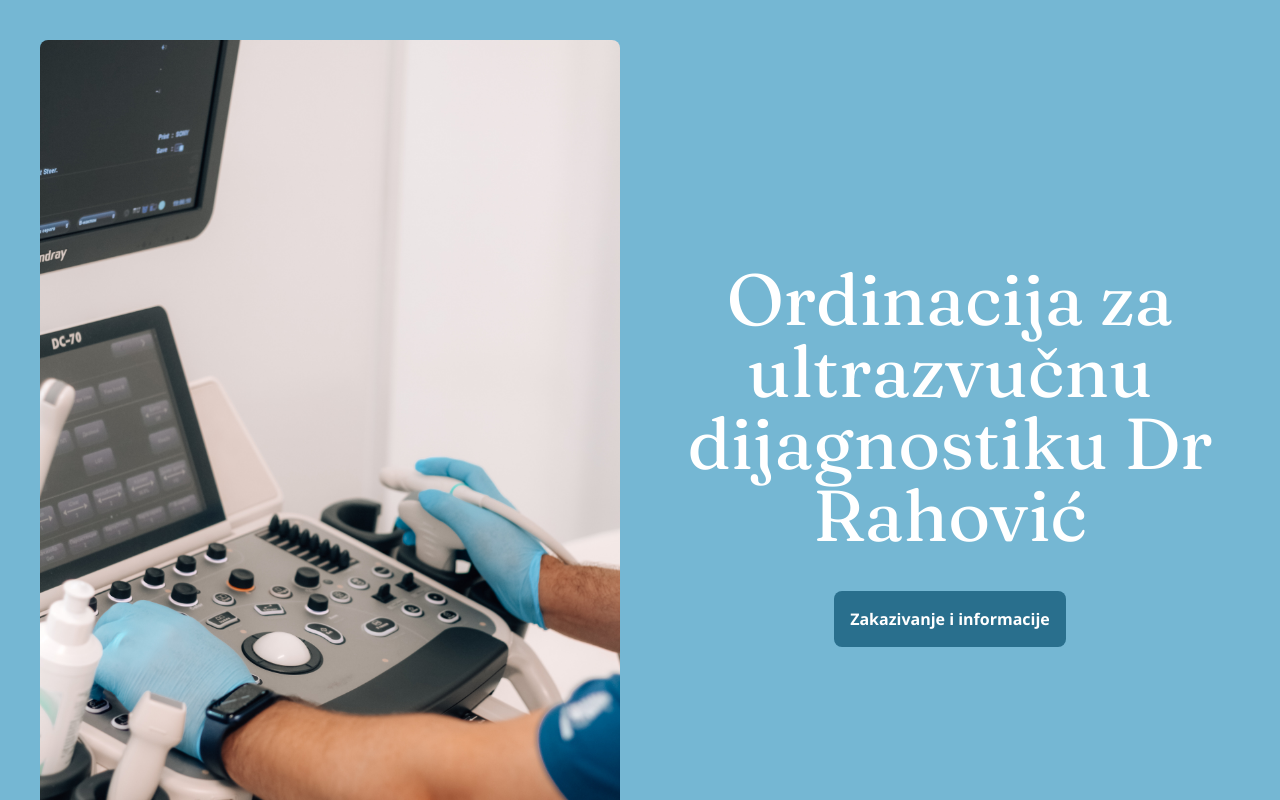
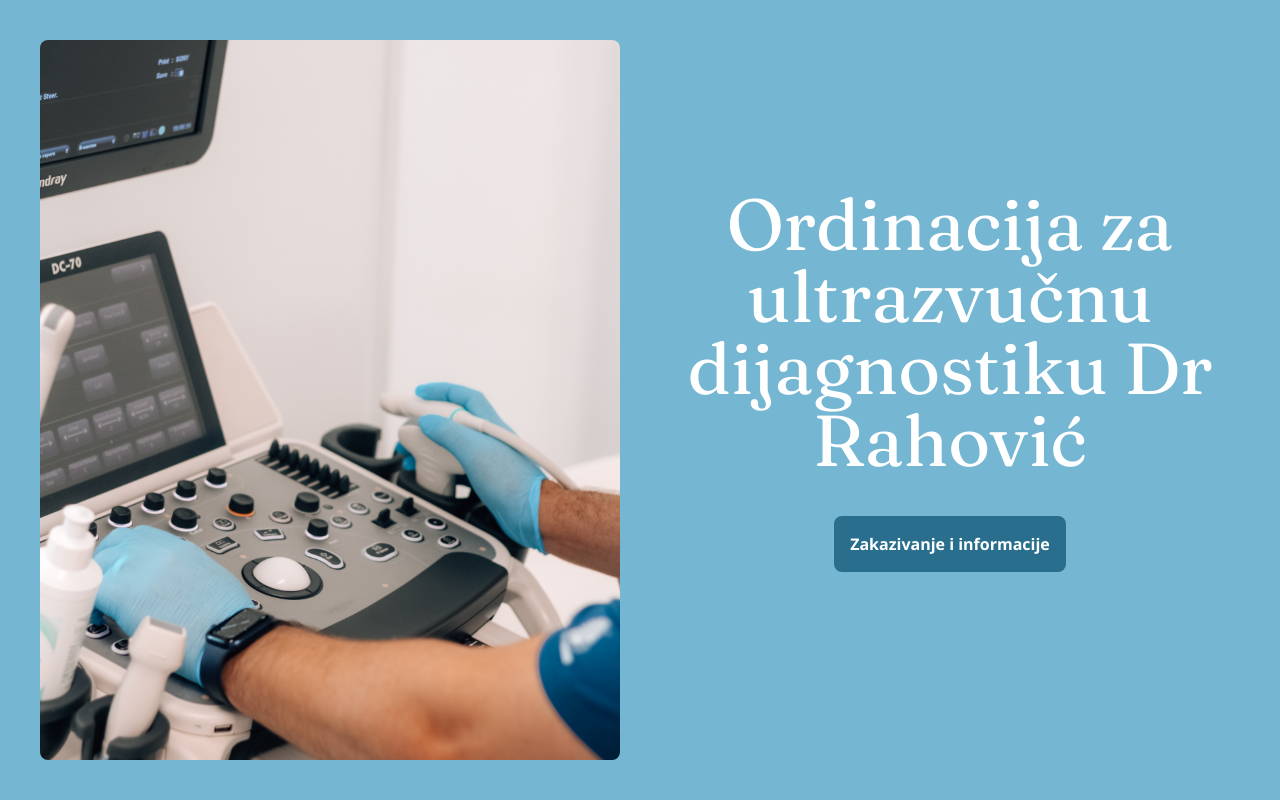
Before and after one commit to davidrhoderick/drrahovic, a Next.js app: page / in a window 1280 px wide. Shown: the top 800 px of the page. Built offline with nearby package versions, Linux system fonts and the light colour scheme.

Commit message:
Fixing aspect ratio and sizing of hero image.

```diff
--- a/app/page.tsx
+++ b/app/page.tsx
@@ -7,9 +7,9 @@ import {
 export default function Home() {
   return (
     <main>
-      <section className="bg-mediumTeal md:grid md:grid-cols-2 p-10 md:gap-10 md:items-center">
+      <section className="bg-mediumTeal md:grid md:grid-cols-2 p-10 md:gap-10 md:items-center md:h-screen">
         <div className="flex flex-col md:order-1">
-          <h1 className="font-headings text-white text-4xl md:text-7xl text-center leading-tight">
+          <h1 className="font-headings text-white text-4xl md:text-6xl lg:text-7xl text-center leading-tight">
             Ordinacija za ultrazvučnu dijagnostiku Dr Rahović
           </h1>
 
@@ -21,7 +21,7 @@ export default function Home() {
           </a>
         </div>
 
-        <div className="bg-[url('/elen-sher-nbU4xF3YUbw-unsplash.jpg')] bg-cover bg-no-repeat aspect-[2/3] rounded-lg md:order-0"></div>
+        <div className="bg-[url('/elen-sher-nbU4xF3YUbw-unsplash.jpg')] bg-cover bg-no-repeat h-96 md:h-full bg-center rounded-lg md:order-0"></div>
       </section>
 
       <section className="md:grid md:grid-cols-3 p-10 md:pr-0 md:gap-10 md:items-center">
```
